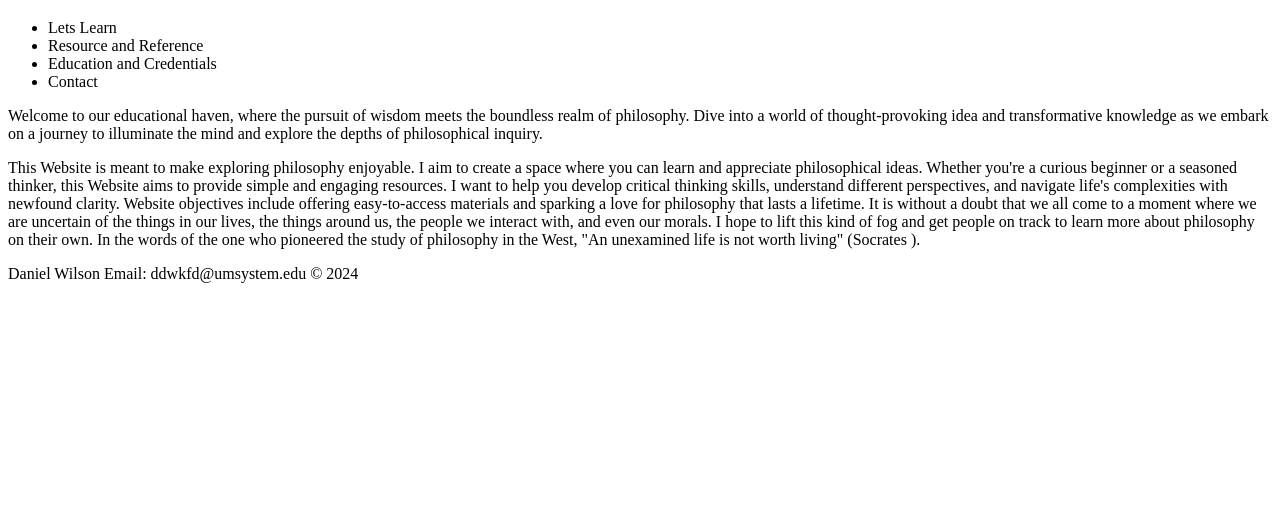
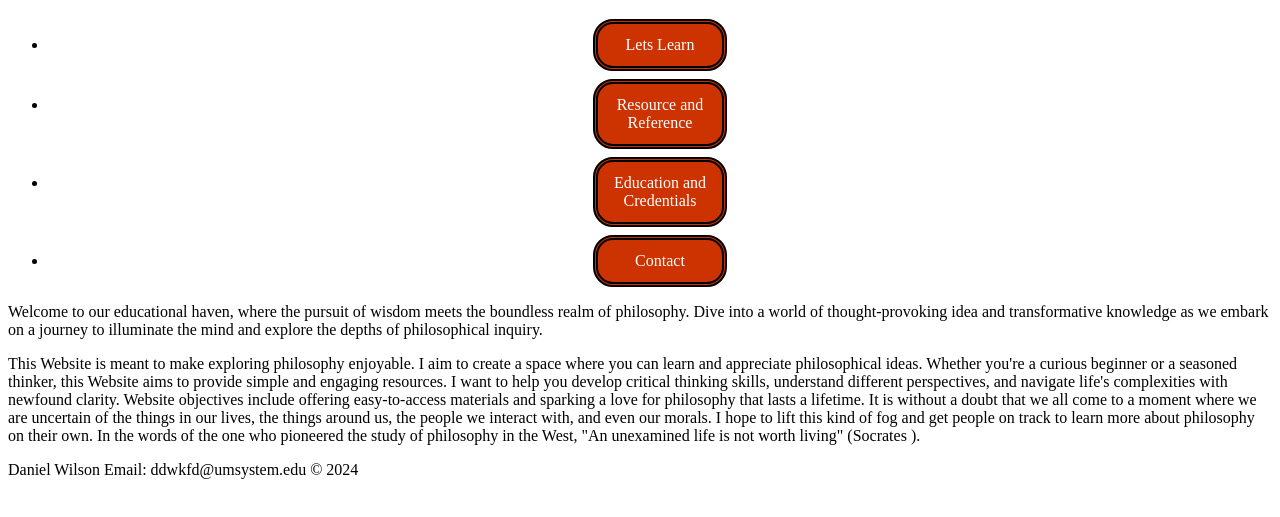
Before and after one commit to DanTheMan1221/DanTheMan1221.github.io, a plain HTML site: page webdevelopment/index.html in a window 1280 px wide. Shown: the part 61-578 px from the top of the page. Drawn offline with Linux system fonts and the light colour scheme.

Commit message:
Add files via upload

```diff
--- a/webdevelopment/style.css
+++ b/webdevelopment/style.css
@@ -1,3 +1,18 @@
 h1 { color: #CC0099;
 
 }
+
+
+a {
+    display: block;
+    padding: 12px;
+    font-size: 16px;
+    text-align: center;
+    text-decoration: none;
+    background-color: #CC3300;
+    color: white;
+  width: 100px;
+  margin: 8px auto;
+    border: 5px double black;
+  border-radius: 20px;
+}
```
